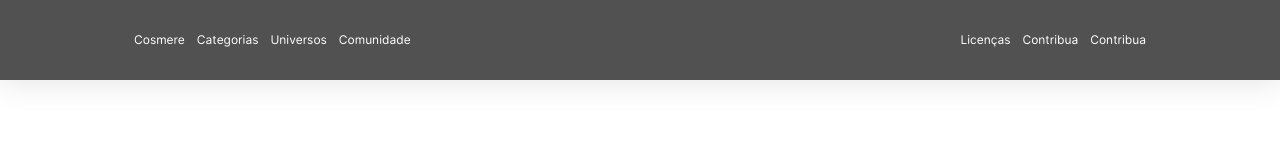
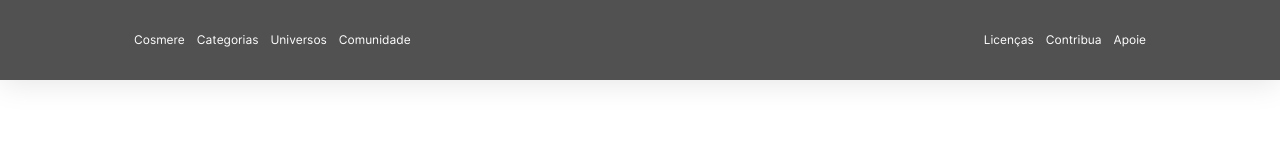
Before and after one commit to cosmere-brasil/cosmere-brasil, a React (Vite) app: page / in a window 1280 px wide. Shown: the top 160 px of the page. Built offline with nearby package versions, Linux system fonts and the light colour scheme.

Commit message:
apoie corrigido

```diff
--- a/src/components/Header/Header.jsx
+++ b/src/components/Header/Header.jsx
@@ -39,7 +39,7 @@ function Header(){
                         </li>
 
                         <li className='item_da_lista'>
-                            <a href="https://github.com/cosmere-brasil/cosmere-brasil/blob/main/SUPPORT.md" target='_blank'>Contribua</a>
+                            <a href="https://github.com/cosmere-brasil/cosmere-brasil/blob/main/SUPPORT.md" target='_blank'>Apoie</a>
                         </li>
                     </ul>
                 </nav>
```
